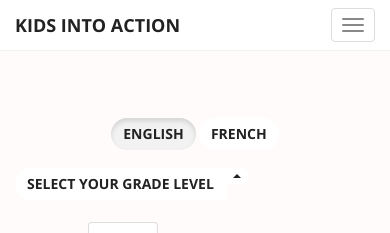
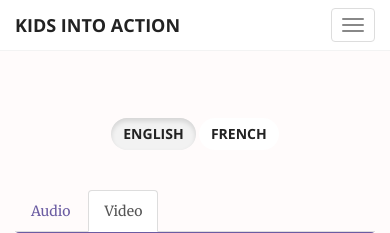
Before and after one commit to VolodymyrRudeychuk/kia, a Django app: page /catalog/ in a window 390 px wide. Shown: the top 233 px of the page. Run offline with Django 3.2, Linux system fonts and the light colour scheme; a user stored in the database is signed in; tables that the repository leaves empty hold one stand-in row (values such as "Sample post"); style sheets or scripts are compiled from the project's sources; some libraries are stand-ins or nearby versions.

Commit message:
All categories add

```diff
--- a/kia/settings.py
+++ b/kia/settings.py
@@ -33,7 +33,7 @@ ALLOWED_HOSTS = []
 # Application definition
 
 INSTALLED_APPS = (
-    'bootstrap_admin',
+    #'bootstrap_admin',
     'django.contrib.admin',
     'django.contrib.auth',
     'django.contrib.contenttypes',
--- a/kia_app/admin.py
+++ b/kia_app/admin.py
@@ -38,6 +38,9 @@ class StatAdmin(admin.ModelAdmin):
 class CategoryAdmin(admin.ModelAdmin):
     inlines = [MediaInline, ]
     list_filter = ('type', 'language', 'grade')
+    save_as = True
+
+
 
 
 
--- a/kia_app/models.py
+++ b/kia_app/models.py
@@ -64,6 +64,8 @@ class Category(models.Model):
         return self.title
 
 
+
+
 class Media(models.Model):
     name = models.CharField(max_length=255)
     description = models.TextField()
--- a/templates/catalog.html
+++ b/templates/catalog.html
@@ -29,23 +29,23 @@
                 <a class="btn btn-default {% if current_language == 2 %}active{% endif %}" href="?language=2&grade={{ grade }}">French</a>
             </div>
         </div>
-    <div class="col-md-3 col-md-offset-2">
-         <div class="btn-group dropup">
-  <button type="button" class="btn btn-md btn-default " data-toggle="dropdown" aria-expanded="false">Select your grade level</button>
-  <button type="button" class="btn btn-md btn-default dropdown-toggle" data-toggle="dropdown" aria-expanded="false">
-    <span class="caret"></span>
-    <span class="sr-only">Toggle Dropdown</span>
-  </button>
-  <ul class="dropdown-menu" role="menu">
-    <!-- Dropdown menu links -->
-
-        {% for index, title in grades %}
-            <li><a href="/catalog/?grade={{ index }}">{{ title }}</a></li>
-        {% endfor %}
-
-  </ul>
-</div>
-    </div>
+{#    <div class="col-md-3 col-md-offset-2">#}
+{#         <div class="btn-group dropup">#}
+{#  <button type="button" class="btn btn-md btn-default " data-toggle="dropdown" aria-expanded="false">Select your grade level</button>#}
+{#  <button type="button" class="btn btn-md btn-default dropdown-toggle" data-toggle="dropdown" aria-expanded="false">#}
+{#    <span class="caret"></span>#}
+{#    <span class="sr-only">Toggle Dropdown</span>#}
+{#  </button>#}
+{#  <ul class="dropdown-menu" role="menu">#}
+{#    <!-- Dropdown menu links -->#}
+{##}
+{#        {% for index, title in grades %}#}
+{#            <li><a href="/catalog/?grade={{ index }}">{{ title }}</a></li>#}
+{#        {% endfor %}#}
+{##}
+{#  </ul>#}
+{#</div>#}
+{#    </div>#}
     </div>
 </div>
 <div class="container">
@@ -92,13 +92,14 @@
                 </audio>
 
         {% else %}
+                     {% for item in media %}
+                         <h3>{{ item.name }}</h3>
+                <video style="width: 100%;"  class="progression-single progression-skin progression-minimal-light" controls="controls" controls="controls" preload="none" poster="../media/big_buck_bunny.jpg">
 
-                <video style="width: 100%;"  class="progression-single progression-skin progression-minimal-light" controls="controls" controls="controls" preload="none" poster="../media/big_buck_bunny.jpg">
-                    {% for item in media %}
                     <source src="{{ item.url }}" type="video/mp4" title="{{ item.name }}">
+
+                </video>
                     {% endfor %}
-                </video>
-
          {% endif %}
             </div>
 
--- a/templates/header.html
+++ b/templates/header.html
@@ -13,7 +13,7 @@
                 <hr>
                 <p>Start Bootstrap can help you build better websites using the Bootstrap CSS framework! Just download your template and start going, no strings attached!</p>
 
-            {% if success %}Molodecj{% endif %}
+                        {% if success %}<p class="bg-success">Thank you! We will send password to you soon..</p>{% endif %}
                     {% if not request.user.is_authenticated %}
                         {{ login_form.password.errors }}
                         {{ login_form.schools.errors }}
```
Also changed, not shown: 1 other file.
